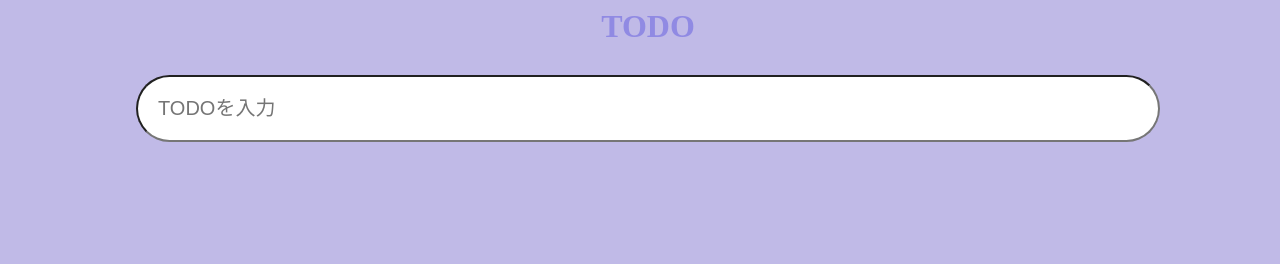
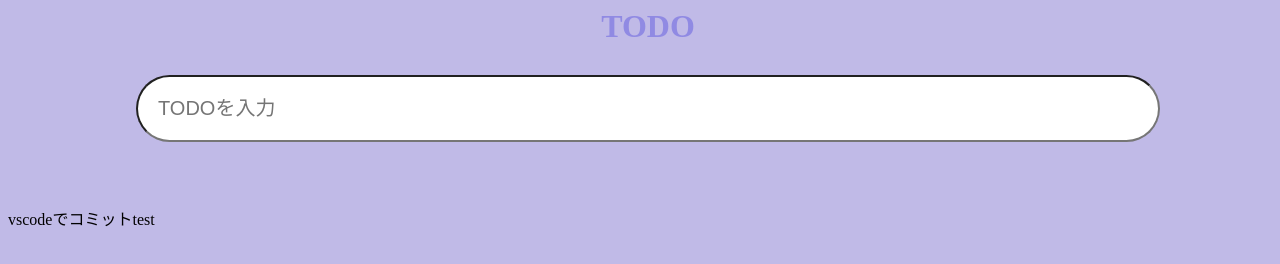
Before and after one commit to dinnerdaichi/application-todo, a plain HTML site: page index.html in a window 1280 px wide. Drawn offline with Linux system fonts and the light colour scheme.

Commit message:
vscodeでコミットtest

```diff
--- a/index.html
+++ b/index.html
@@ -16,6 +16,7 @@
   </form>
 
   <p class="cotion" id="cotion">文字を入力してください</p>
+  <p>vscodeでコミットtest</p>
 
   <ul class="list" id="ul"></ul>
 
```
Also changed, not shown: index2.js (line endings or trailing spaces).
